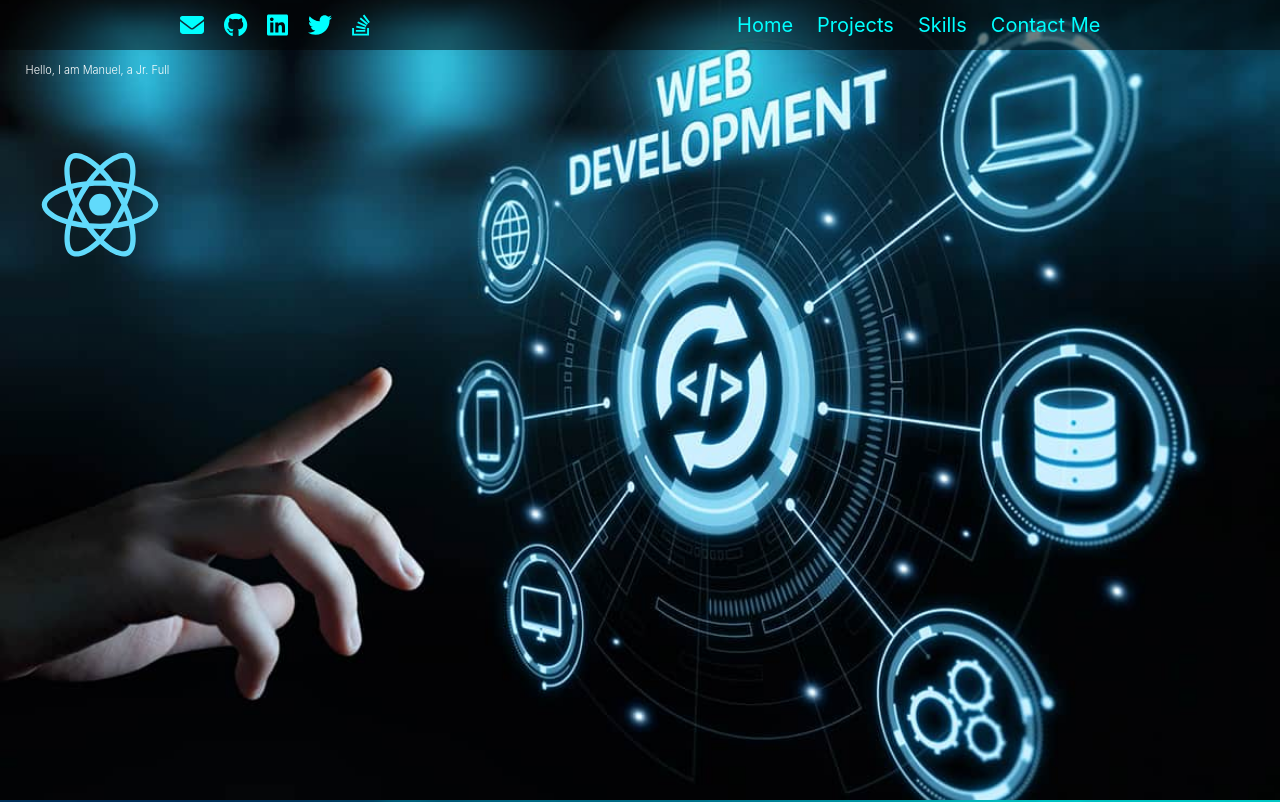
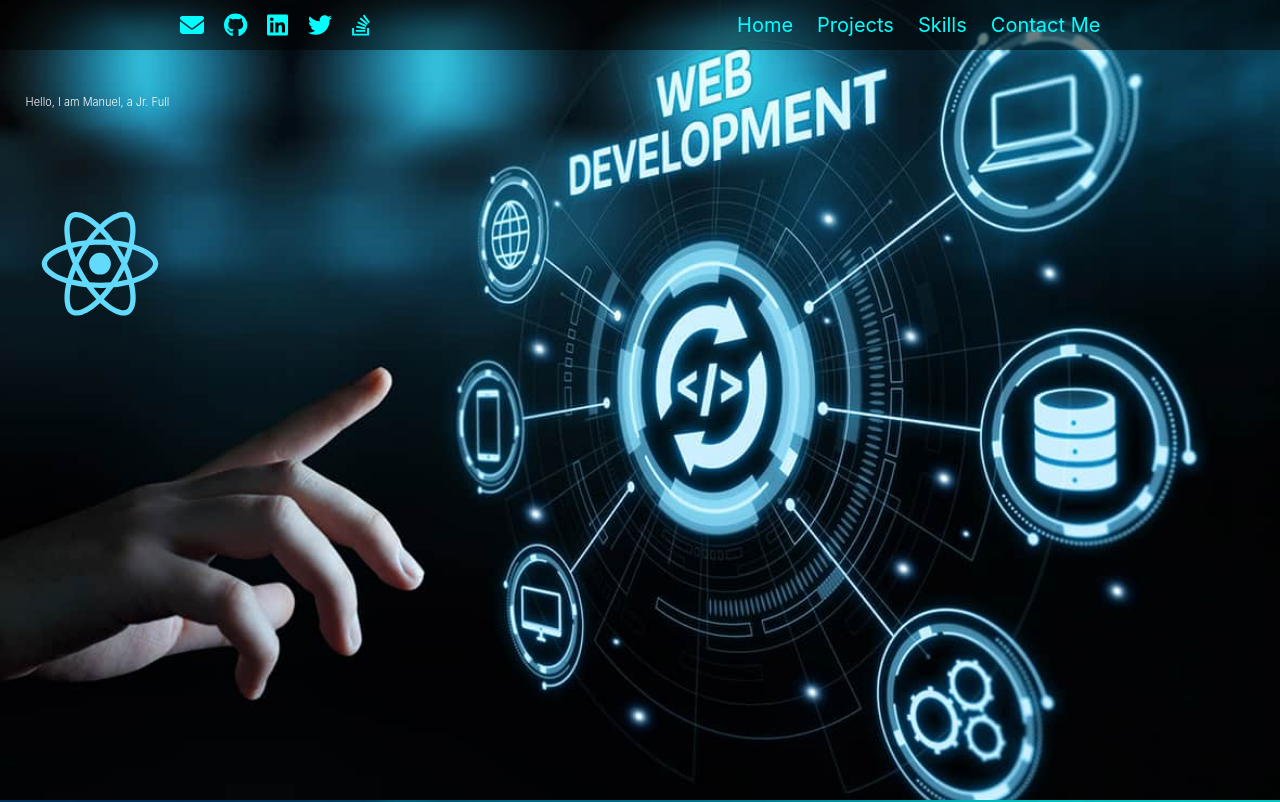
Before and after one commit to Manuel-hub-ca/Portfolio, a React (Create React App) app: page / in a window 1280 px wide. Shown: the top 802 px of the page. Built offline with nearby package versions, Linux system fonts and the light colour scheme.

Commit message:
fixed logo react displacing up

```diff
--- a/src/components/TypewriterEffect.js
+++ b/src/components/TypewriterEffect.js
@@ -37,8 +37,9 @@ const TypewriterEffect = ({ text }) => {
       fontSize={['7px', '9px', '11px']}
       fontWeight={'light'}
       marginLeft={'2%'}
-      marginTop={'16'}
+      marginTop={'24'}
       color={colorHeading}
+      height={'40px'}
     >
       {displayedText}
     </Heading>
```
Also changed, not shown: 8 other files (tests, documents, lock files or other folders).
